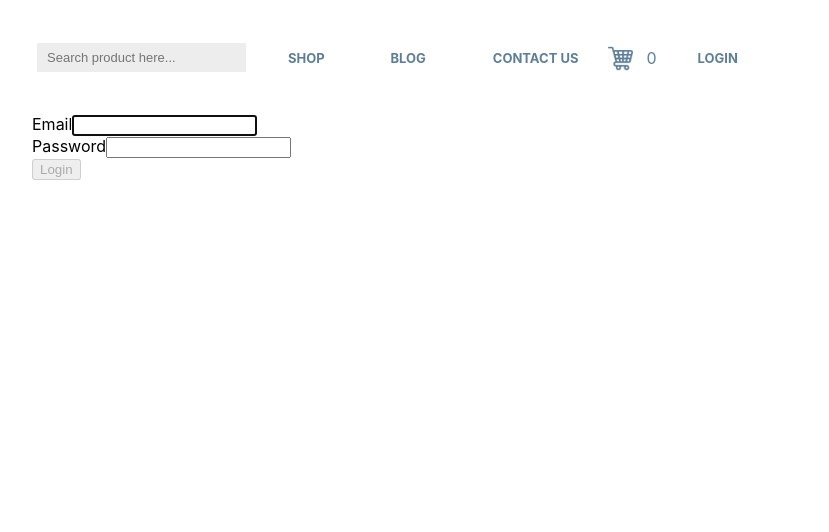
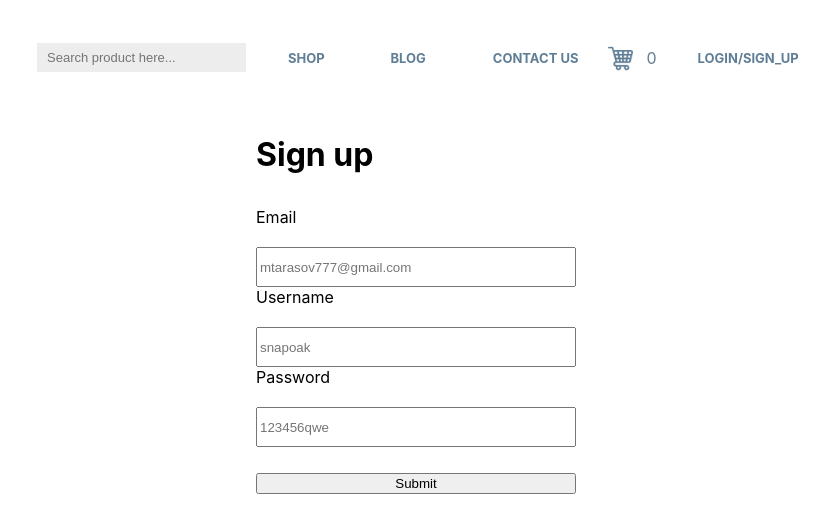
Before and after one commit to NikolasPlatonov/zenbit_store, a React (Create React App) app: page /login in a window 1280 px wide. Shown: the top 532 px of the page, without its empty margins (224-1053 px from the left). Built offline with nearby package versions, Linux system fonts and the light colour scheme.

Commit message:
SignUp page added (Formik and Yup installed)

```diff
--- a/package.json
+++ b/package.json
@@ -6,14 +6,14 @@
     "@testing-library/jest-dom": "^4.2.4",
     "@testing-library/react": "^9.5.0",
     "@testing-library/user-event": "^7.2.1",
+    "formik": "^2.1.4",
     "react": "^16.13.1",
-    "react-bootstrap": "^1.0.0",
-    "react-card-flip": "^1.0.10",
     "react-dom": "^16.13.1",
     "react-redux": "^7.2.0",
     "react-router-dom": "^5.1.2",
     "react-scripts": "3.4.1",
-    "redux": "^4.0.5"
+    "redux": "^4.0.5",
+    "yup": "^0.28.3"
   },
   "scripts": {
     "start": "react-scripts start",
--- a/src/components/App.js
+++ b/src/components/App.js
@@ -8,7 +8,7 @@ import Cart from './Cart/Cart';
 import { connect } from 'react-redux';
 import { addToCart, deleteFromCart } from './../redux/actions/cart-action';
 import { changeSearchText } from './../redux/actions/products-action';
-import { Login } from './Login/Login';
+import SignUp from './Login/SignUp';
 
 const App = ({
   data,
@@ -98,7 +98,7 @@ const App = ({
                 )}
               />
 
-              <Route path="/login" render={() => <Login />} />
+              <Route path="/login" render={() => <SignUp />} />
             </div>
             <div></div>
           </div>
--- a/src/components/Header/Header.js
+++ b/src/components/Header/Header.js
@@ -38,7 +38,7 @@ export const Header = ({ cartCounter, changeSearchText, searchText }) => {
           </div>
         </div>
         <div className={s.menu_btn}>
-          <NavLink to="/login">LOGIN</NavLink>
+          <NavLink to="/login">LOGIN/SIGN_UP</NavLink>
         </div>
       </div>
     </div>
--- /dev/null
+++ b/src/components/Login/BasicFormSchema.js
@@ -0,0 +1,21 @@
+import * as Yup from 'yup';
+
+const BasicFormSchema = Yup.object().shape({
+  email: Yup.string()
+    //Проверяем, корректный ли адрес.
+    //Если нет, то выводится сообщение в скобках
+    .email('Invalid email address')
+    //не сабмитим, если поле не заполнено
+    .required('Required'),
+  username: Yup.string()
+    //минимальная длина - 2 символа
+    .min(2, 'Must be longer than 2 characters')
+    //максимальная длина - 20 символов
+    .max(20, 'Nice try, nobody has a first name that long')
+    .required('Required'),
+  password: Yup.string()
+    .min(8, 'Must be longer than 8 characters')
+    .required('Required'),
+});
+
+export default BasicFormSchema;
--- a/src/components/Login/Login.js
+++ /dev/null
@@ -1,43 +0,0 @@
-import React, { useState } from 'react';
-import { FormGroup, FormControl, Button, FormLabel } from 'react-bootstrap';
-import s from './Login.module.css';
-
-export const Login = () => {
-  const [email, setEmail] = useState('');
-  const [password, setPassword] = useState('');
-
-  function validateForm() {
-    return email.length > 0 && password.length > 0;
-  }
-
-  function handleSubmit(event) {
-    event.preventDefault();
-  }
-
-  return (
-    <div>
-      <form onSubmit={handleSubmit}>
-        <FormGroup>
-          <FormLabel>Email</FormLabel>
-          <FormControl
-            autoFocus
-            type="email"
-            value={email}
-            onChange={(e) => setEmail(e.target.value)}
-          />
-        </FormGroup>
-        <FormGroup>
-          <FormLabel>Password</FormLabel>
-          <FormControl
-            value={password}
-            onChange={(e) => setPassword(e.target.value)}
-            type="password"
-          />
-        </FormGroup>
-        <Button block bsSize="large" disabled={!validateForm()} type="submit">
-          Login
-        </Button>
-      </form>
-    </div>
-  );
-};
--- a/src/components/Login/Login.module.css
+++ /dev/null
@@ -1,2 +0,0 @@
-.login {
-}
--- /dev/null
+++ b/src/components/Login/SignUp.js
@@ -0,0 +1,72 @@
+import React from 'react';
+import { Formik, Field, Form } from 'formik';
+import BasicFormSchema from './BasicFormSchema';
+import s from './SignUp.module.css';
+
+const SignUp = () => (
+  <div className={s.container}>
+    <div>
+      <h1>Sign up</h1>
+    </div>
+    <div>
+      <Formik
+        //инициализируем значения input-ов
+        initialValues={{
+          email: '',
+          username: '',
+          password: '',
+        }}
+        //подключаем схему валидации, которую описали выше
+        validationSchema={BasicFormSchema}
+        //определяем, что будет происходить при вызове onsubmit
+        onSubmit={(values) => {
+          setTimeout(() => {
+            alert(JSON.stringify(values, null, 2));
+          }, 500);
+        }}
+        //свойство, где описывыем нашу форму
+        //errors-ошибки валидации формы
+        //touched-поля формы, которые мы "затронули",
+        //то есть, в которых что-то ввели
+        render={({ errors, touched }) => (
+          <Form className={s.form_container}>
+            <label htmlFor="email">Email</label>
+            <Field
+              name="email"
+              placeholder="mtarasov777@gmail.com"
+              type="email"
+            />
+
+            {
+              //если в этом поле возникла ошибка и
+              //если это поле "затронуто, то выводим ошибку
+              errors.email && touched.email && (
+                <div className={s.field_error}>{errors.email}</div>
+              )
+            }
+
+            <label htmlFor="username">Username</label>
+            <Field name="username" placeholder="snapoak" type="text" />
+
+            {errors.username && touched.username && (
+              <div className={s.field_error}>{errors.username}</div>
+            )}
+
+            <label htmlFor="password">Password</label>
+            <Field name="password" placeholder="123456qwe" type="password" />
+
+            {errors.password && touched.password && (
+              <div className={s.field_error}>{errors.password}</div>
+            )}
+
+            <div className={s.btn_container}>
+              <button type="submit">Submit</button>
+            </div>
+          </Form>
+        )}
+      />
+    </div>
+  </div>
+);
+
+export default SignUp;
--- /dev/null
+++ b/src/components/Login/SignUp.module.css
@@ -0,0 +1,24 @@
+.container {
+  display: grid;
+  grid-template-rows: 1fr 3fr;
+  justify-content: center;
+}
+
+.form_container {
+  display: grid;
+  grid-template-rows: repeat(7, 40px);
+  min-width: 25vw;
+}
+
+.field_error {
+}
+
+.btn_container {
+  display: grid;
+  grid-template-rows: 1fr;
+  margin-top: 2vw;
+}
+
+.button {
+  width: 100%;
+}
```
Also changed, not shown: 1 other file (tests, documents, lock files or other folders).
